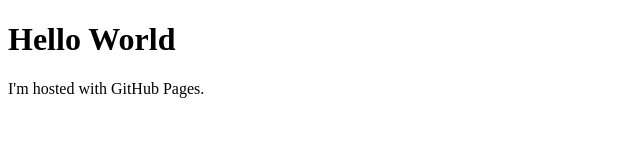
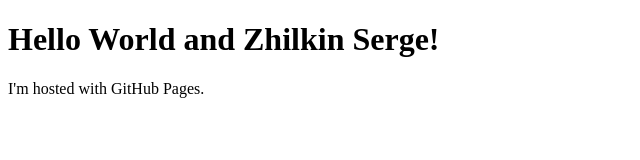
Before and after one commit to SyzranMaster/syzranmaster.github.io, a plain HTML site: page index.html in a window 1280 px wide. Shown: the whole page, without its empty margins (0-640 px from the left). Drawn offline with Linux system fonts and the light colour scheme.

Commit message:
Update index.html

```diff
--- a/index.html
+++ b/index.html
@@ -1,7 +1,7 @@
 <!DOCTYPE html>
 <html>
 <body>
-<h1>Hello World</h1>
+<h1>Hello World and Zhilkin Serge!</h1>
 <p>I'm hosted with GitHub Pages.</p>
 </body>
 </html>
```
